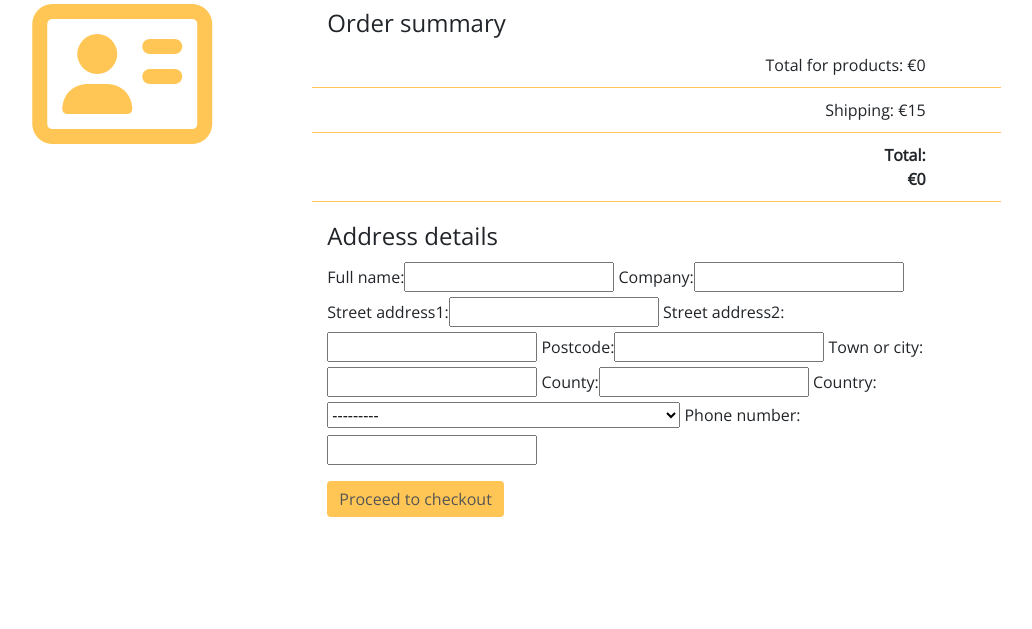
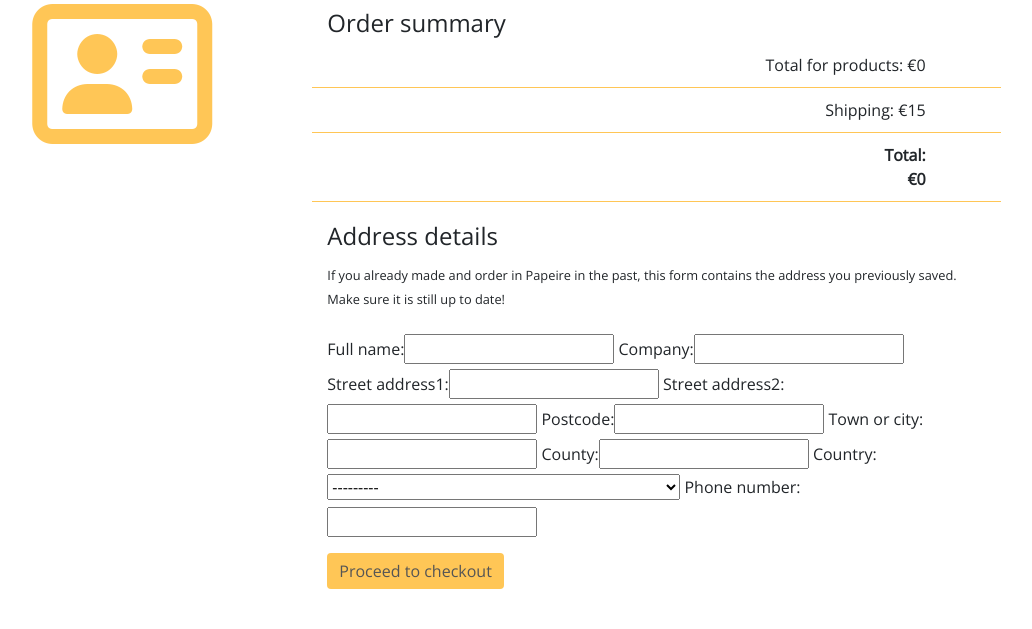
Before and after one commit to Ardhanari/stationery, a Django app: page /addressdetails/ in a window 1280 px wide. Shown: the part 363-992 px from the top of the page, without its empty margins (131-1163 px from the left). Run offline with Django 3.2, Linux system fonts and the light colour scheme; the visitor is signed in with stand-in values (Sample User, id 1); some libraries are stand-ins or nearby versions; some web fonts are replaced.

Commit message:
added info on where the address is coming from

```diff
--- a/checkout/templates/address_details.html
+++ b/checkout/templates/address_details.html
@@ -48,7 +48,9 @@
 
 <form role="form" method="post" id="shipping-form" action="{% url 'addressdetails' %}">
     <legend>Address details</legend>
-
+    <small>If you already made and order in Papeire in the past, this form contains the address you previously saved. Make sure it is still up to date!</small>
+    <br>
+    <br>
     <div class="form-group">
         {{ shipping_form | as_bootstrap }}
     </div>
```
